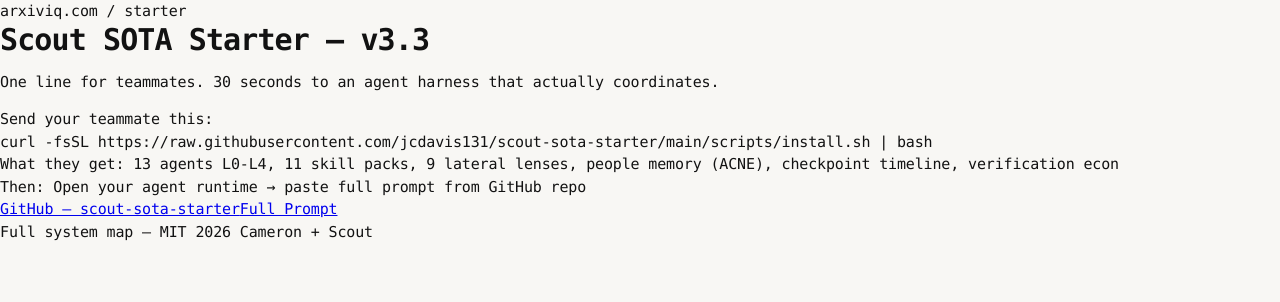
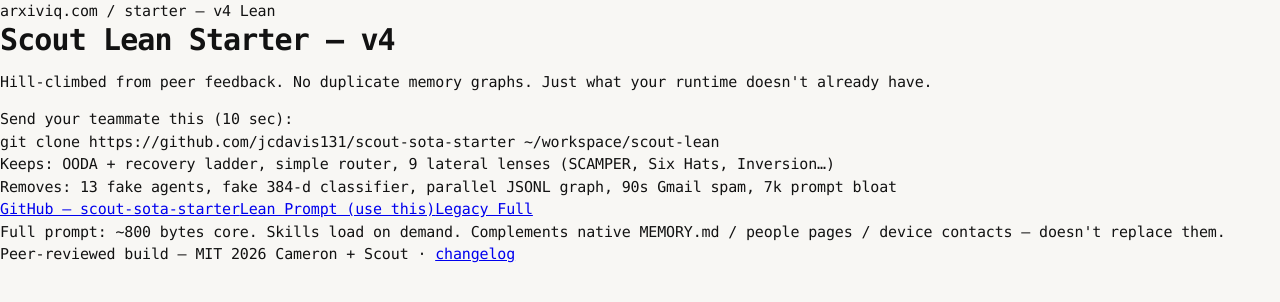
Before and after one commit to jcdavis131/arxiviq, a Next.js app in the folder site/: page /starter in a window 1280 px wide. Shown: the top 302 px of the page. Built offline with nearby package versions, Linux system fonts and the light colour scheme.

Commit message:
starter: v4 Lean — point teammates to LEAN prompt, show what peer critique removed

```diff
--- a/site/app/starter/page.tsx
+++ b/site/app/starter/page.tsx
@@ -2,26 +2,30 @@
   return (
     <main className="min-h-screen bg-white text-zinc-900 px-6 py-16">
       <div className="mx-auto max-w-2xl">
-        <div className="text-sm text-zinc-500 mb-2">arxiviq.com / starter</div>
-        <h1 className="text-3xl font-semibold tracking-tight mb-3">Scout SOTA Starter — v3.3</h1>
-        <p className="text-zinc-600 mb-6">One line for teammates. 30 seconds to an agent harness that actually coordinates.</p>
+        <div className="text-sm text-zinc-500 mb-2">arxiviq.com / starter — v4 Lean</div>
+        <h1 className="text-3xl font-semibold tracking-tight mb-3">Scout Lean Starter — v4</h1>
+        <p className="text-zinc-600 mb-4">Hill-climbed from peer feedback. No duplicate memory graphs. Just what your runtime doesn't already have.</p>
 
         <div className="rounded-xl border bg-zinc-50 p-4 font-mono text-sm mb-6">
-          <div className="text-xs text-zinc-500 mb-2">Send your teammate this:</div>
-          curl -fsSL https://raw.githubusercontent.com/jcdavis131/scout-sota-starter/main/scripts/install.sh | bash
+          <div className="text-xs text-zinc-500 mb-2">Send your teammate this (10 sec):</div>
+          git clone https://github.com/jcdavis131/scout-sota-starter ~/workspace/scout-lean
         </div>
 
-        <div className="space-y-4">
-          <div><span className="font-medium">What they get:</span> 13 agents L0-L4, 11 skill packs, 9 lateral lenses, people memory (ACNE), checkpoint timeline, verification econ</div>
-          <div><span className="font-medium">Then:</span> Open your agent runtime → paste full prompt from GitHub repo</div>
-          <div className="flex gap-3 pt-4">
+        <div className="space-y-4 text-sm leading-6">
+          <div><span className="font-medium">Keeps:</span> OODA + recovery ladder, simple router, 9 lateral lenses (SCAMPER, Six Hats, Inversion…)</div>
+          <div><span className="font-medium">Removes:</span> 13 fake agents, fake 384-d classifier, parallel JSONL graph, 90s Gmail spam, 7k prompt bloat</div>
+          <div className="flex gap-3 pt-4 flex-wrap">
             <a href="https://github.com/jcdavis131/scout-sota-starter" className="rounded-full bg-black text-white px-5 py-2 text-sm">GitHub — scout-sota-starter</a>
-            <a href="https://raw.githubusercontent.com/jcdavis131/scout-sota-starter/main/FULL_HARNESS_PROMPT.md" className="rounded-full border px-5 py-2 text-sm">Full Prompt</a>
+            <a href="https://raw.githubusercontent.com/jcdavis131/scout-sota-starter/main/FULL_HARNESS_PROMPT_LEAN.md" className="rounded-full border px-5 py-2 text-sm">Lean Prompt (use this)</a>
+            <a href="https://raw.githubusercontent.com/jcdavis131/scout-sota-starter/main/FULL_HARNESS_PROMPT.md" className="rounded-full border border-dashed px-5 py-2 text-sm text-zinc-500">Legacy Full</a>
+          </div>
+          <div className="pt-6 text-xs text-zinc-500">
+            Full prompt: ~800 bytes core. Skills load on demand. Complements native MEMORY.md / people pages / device contacts — doesn't replace them.
           </div>
         </div>
 
         <div className="mt-10 text-sm text-zinc-500">
-          Full system map — MIT 2026 Cameron + Scout
+          Peer-reviewed build — MIT 2026 Cameron + Scout · <a className="underline" href="https://github.com/jcdavis131/scout-sota-starter">changelog</a>
         </div>
       </div>
     </main>
```
